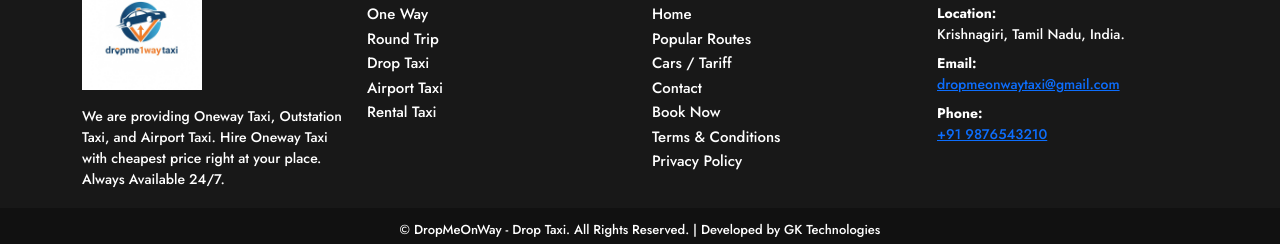
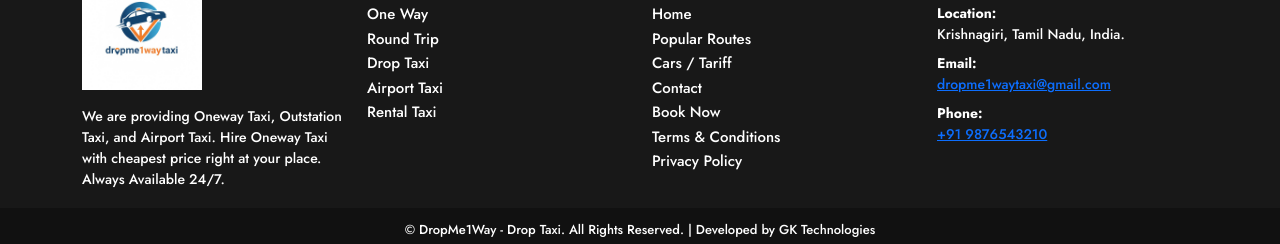
Before and after one commit to gowthamkish/dropmeoneway, a React (Vite) app: page / in a window 1280 px wide. Shown: the part 3366-3610 px from the top of the page. Built offline with nearby package versions, Linux system fonts and the light colour scheme.

Commit message:
Changed spelling for dropme1way

```diff
--- a/src/components/footer/Footer.jsx
+++ b/src/components/footer/Footer.jsx
@@ -194,7 +194,7 @@
                 <div className={styles.infoItem}>
                   <b>Email:</b>
                   <br />
-                  <a href="mailto:dropmeonwaytaxi@gmail.com">dropmeonwaytaxi@gmail.com</a>
+                  <a href="mailto:dropme1waytaxi@gmail.com">dropme1waytaxi@gmail.com</a>
                 </div>
                 <div className={styles.infoItem}>
                   <b>Phone:</b>
@@ -207,7 +207,7 @@
         </Container>
       </div>
       <div className={styles.copyright}>
-        © DropMeOnWay - Drop Taxi. All Rights Reserved. | Developed by GK
+        © DropMe1Way - Drop Taxi. All Rights Reserved. | Developed by GK
         Technologies
       </div>
     </footer>
```
